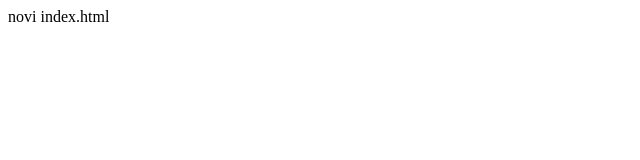
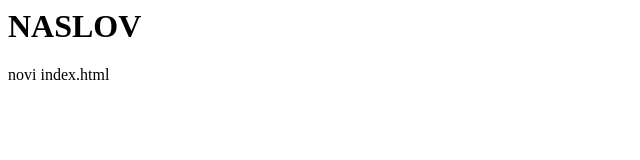
Before and after one commit to miskotest/projekat2, a plain HTML site: page index.html in a window 1280 px wide. Shown: the whole page, without its empty margins (0-640 px from the left). Drawn offline with Linux system fonts and the light colour scheme.

Commit message:
add more code
index.html fajl

```diff
--- a/index.html
+++ b/index.html
@@ -2,6 +2,7 @@
 <head>
 </head>
 <body>
+<h1>NASLOV</h1>
 <p>novi index.html</p>
 </body>
 </html>
```
